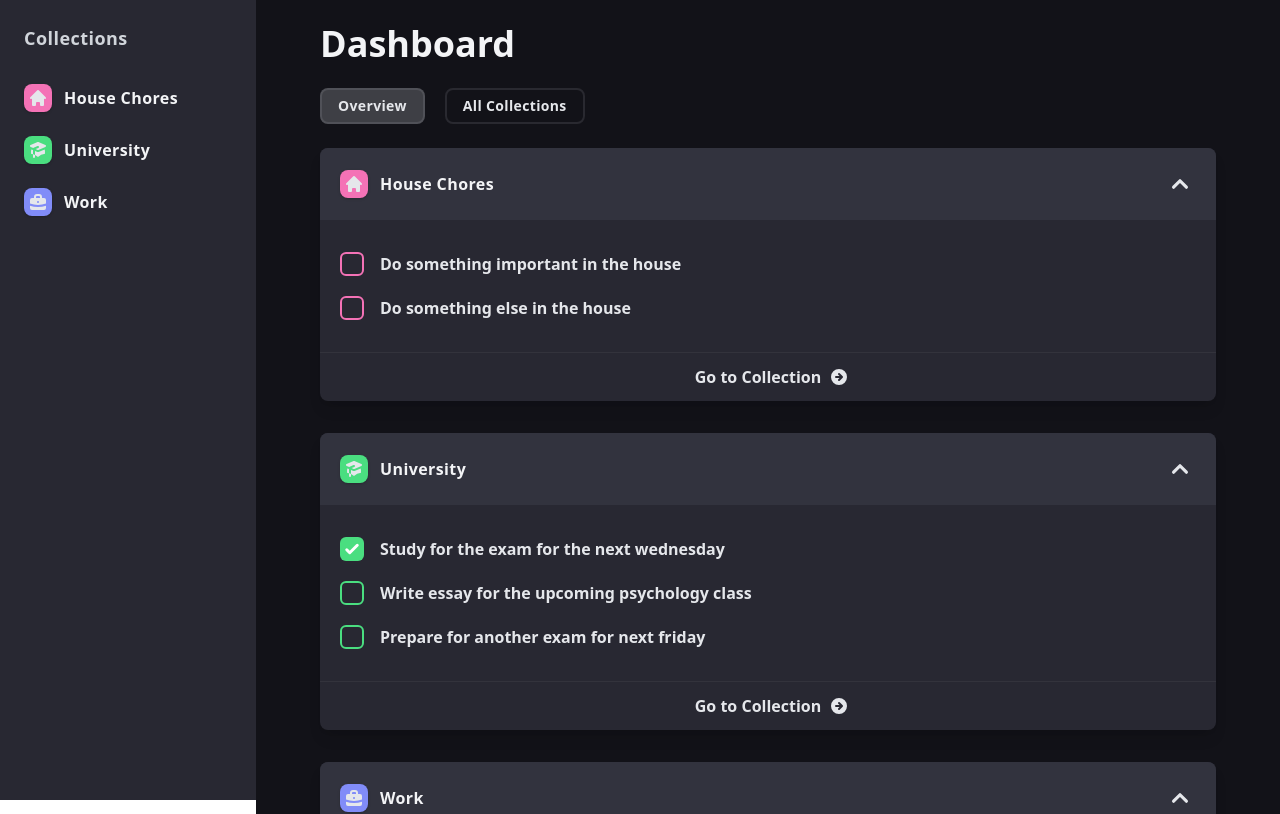
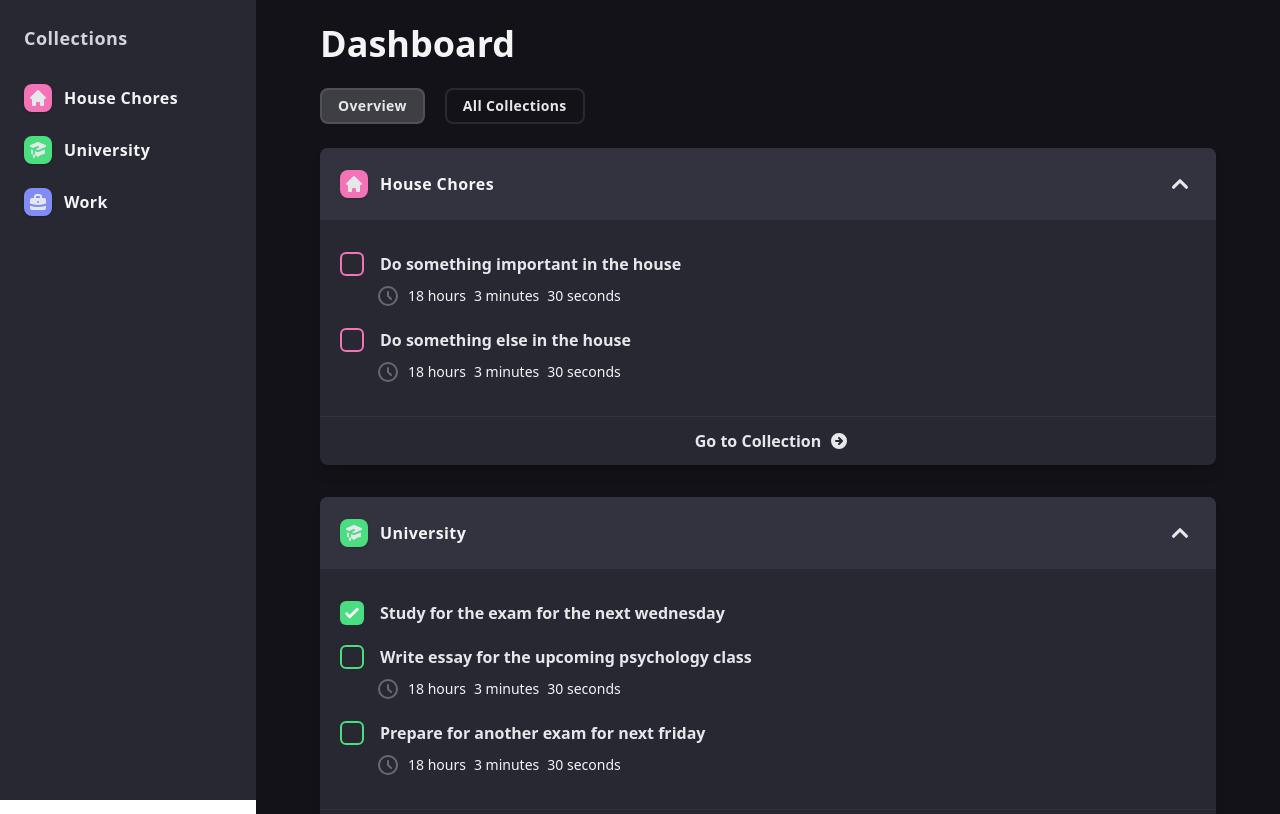
Before and after one commit to Dvalo/next-tasks, a Next.js app: page / in a window 1280 px wide. Shown: the top 814 px of the page. Built offline with nearby package versions, Linux system fonts and the light colour scheme.

Commit message:
Add countdown & overdue display to tasks

```diff
--- a/package.json
+++ b/package.json
@@ -11,6 +11,7 @@
     "@heroicons/react": "^1.0.5",
     "@tailwindcss/forms": "^0.4.0",
     "@types/react-datepicker": "^4.3.4",
+    "date-fns": "^2.28.0",
     "next": "12.0.10",
     "react": "17.0.2",
     "react-datepicker": "^4.6.0",
--- a/src/components/OverviewCard.tsx
+++ b/src/components/OverviewCard.tsx
@@ -21,9 +21,12 @@ function OverviewCard({ collection }: IProps) {
   const contentSpace = useRef<HTMLDivElement>(null);
 
   useEffect(() => {
-    if (contentSpace.current && active) {
-      setHeight(`${contentSpace.current.scrollHeight}px`);
-    }
+    const timer = setTimeout(() => {
+      if (contentSpace.current && active) {
+        setHeight(`${contentSpace.current.scrollHeight}px`);
+      }
+    }, 500);
+    return () => clearTimeout(timer);
     // eslint-disable-next-line react-hooks/exhaustive-deps
   }, [contentSpace]);
 
@@ -35,9 +38,9 @@ function OverviewCard({ collection }: IProps) {
   }
 
   return (
-    <div className="bg-secondary mb-8 rounded-lg shadow-lg last:mb-0">
+    <div className="mb-8 rounded-lg bg-secondary shadow-lg last:mb-0">
       <div
-        className="bg-secondaryl flex cursor-pointer items-center justify-between rounded-t-lg p-5"
+        className="flex cursor-pointer items-center justify-between rounded-t-lg bg-secondaryl p-5"
         onClick={toggleAccordion}
       >
         <CollectionItem collection={collection} />
--- a/src/components/TaskItem.tsx
+++ b/src/components/TaskItem.tsx
@@ -1,6 +1,8 @@
 import { useEffect, useState } from "react";
 import { Task } from "@customTypes/task";
 import { useTasksContext } from "@context/TasksProvider";
+import { format, intervalToDuration, isBefore, isValid } from "date-fns";
+import TaskTimeDisplay from "@components/TaskTimeDisplay";
 
 type IProps = {
   collectionId: number;
@@ -21,19 +23,53 @@ function TaskItem({
 }: IProps) {
   const { changeCompletion } = useTasksContext();
   const [checked, setChecked] = useState(task.completed);
+  const [timeLeft, setTimeLeft] = useState(getCountdown(task.due));
 
   useEffect(() => {
     setChecked(task.completed);
   }, [task]);
+
+  useEffect(() => {
+    const timer = setTimeout(() => {
+      setTimeLeft(getCountdown(task.due));
+    }, 1000);
+
+    return () => clearTimeout(timer);
+  });
 
   function handleChange() {
     setChecked((prevState) => !prevState);
     changeCompletion(collectionId, task.id);
   }
 
+  function getIsBefore(date: string) {
+    return isBefore(new Date(date), new Date());
+  }
+
+  function getInterval(date: string) {
+    if (isValid(new Date(date)) && !getIsBefore(date)) {
+      return intervalToDuration({
+        start: new Date(),
+        end: new Date(date),
+      });
+    }
+    return null;
+  }
+
+  function getCountdown(date: string) {
+    const interval = getInterval(date);
+    if (interval && interval.days! < 2) {
+      return {
+        hours: interval.hours,
+        minutes: interval.minutes,
+        seconds: interval.seconds,
+      };
+    }
+  }
+
   return (
     <div
-      className={`mb-5 flex items-center last:mb-0 ${
+      className={`mb-5 flex flex-col last:mb-0 ${
         block ? "rounded-lg bg-secondary p-5" : "bg-transparent"
       }`}
     >
@@ -48,6 +84,33 @@ function TaskItem({
         />
         <span className="ml-4 text-base font-bold">{task.title}</span>
       </label>
+      {timeLeft && !task.completed && (
+        <TaskTimeDisplay color="text-white/30">
+          <span
+            className={`ml-2 text-sm ${
+              timeLeft.hours === 0 && timeLeft.minutes! <= 30
+                ? "text-red-400"
+                : "text-gray-100"
+            }`}
+          >
+            <span>{timeLeft?.hours} hours</span>
+            <span className="ml-2">{timeLeft?.minutes} minutes</span>
+            <span className="ml-2">{timeLeft?.seconds} seconds</span>
+          </span>
+        </TaskTimeDisplay>
+      )}
+      {task.due && getIsBefore(task.due) && !task.completed && (
+        <TaskTimeDisplay color="text-red-400">
+          <span className="ml-2 text-sm text-red-400">Overdue</span>
+        </TaskTimeDisplay>
+      )}
+      {task.due && getInterval(task.due)?.days! > 2 && !task.completed && (
+        <TaskTimeDisplay color="text-white/30">
+          <span className="ml-2 text-sm">
+            {format(new Date(task.due), "EEEE, Lo LLL, y - HH:mm:ss a")}
+          </span>
+        </TaskTimeDisplay>
+      )}
     </div>
   );
 }
--- /dev/null
+++ b/src/components/TaskTimeDisplay.tsx
@@ -0,0 +1,18 @@
+import React, { ReactNode } from "react";
+import { ClockIcon } from "@heroicons/react/outline";
+
+type IProps = {
+  color: string;
+  children: ReactNode;
+};
+
+function TaskTimeDisplay({ color, children }: IProps) {
+  return (
+    <div className="ml-9 mt-2 flex items-center">
+      <ClockIcon className={`h-6 w-6 ${color}`} />
+      {children}
+    </div>
+  );
+}
+
+export default TaskTimeDisplay;
--- a/src/context/InitialTasks.ts
+++ b/src/context/InitialTasks.ts
@@ -10,14 +10,14 @@ const initialTasks = [
         title: "Do something important in the house",
         completed: false,
         created: "",
-        due: "",
+        due: "Tue Feb 15 2022 15:46:00",
       },
       {
         id: 2,
         title: "Do something else in the house",
         completed: false,
         created: "",
-        due: "",
+        due: "Tue Feb 15 2022 15:46:00",
       },
     ],
   },
@@ -32,21 +32,21 @@ const initialTasks = [
         title: "Study for the exam for the next wednesday",
         completed: true,
         created: "",
-        due: "",
+        due: "Tue Feb 15 2022 15:46:00",
       },
       {
         id: 2,
         title: "Write essay for the upcoming psychology class",
         completed: false,
         created: "",
-        due: "",
+        due: "Tue Feb 15 2022 15:46:00",
       },
       {
         id: 3,
         title: "Prepare for another exam for next friday",
         completed: false,
         created: "",
-        due: "",
+        due: "Tue Feb 15 2022 15:46:00",
       },
     ],
   },
@@ -61,21 +61,21 @@ const initialTasks = [
         title: "Finish up front-end application",
         completed: true,
         created: "",
-        due: "",
+        due: "Tue Feb 15 2022 15:46:00",
       },
       {
         id: 2,
         title: "Fix bugs and optimize production code",
         completed: false,
         created: "",
-        due: "",
+        due: "Tue Feb 15 2022 15:46:00",
       },
       {
         id: 3,
         title: "Do something important",
         completed: false,
         created: "",
-        due: "",
+        due: "Tue Feb 15 2022 15:46:00",
       },
     ],
   },
```
